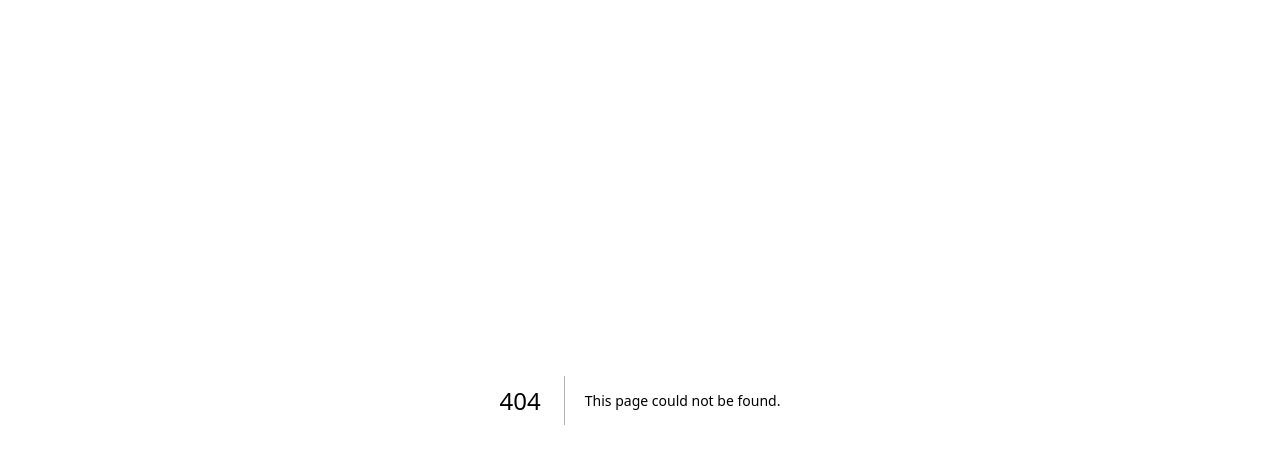
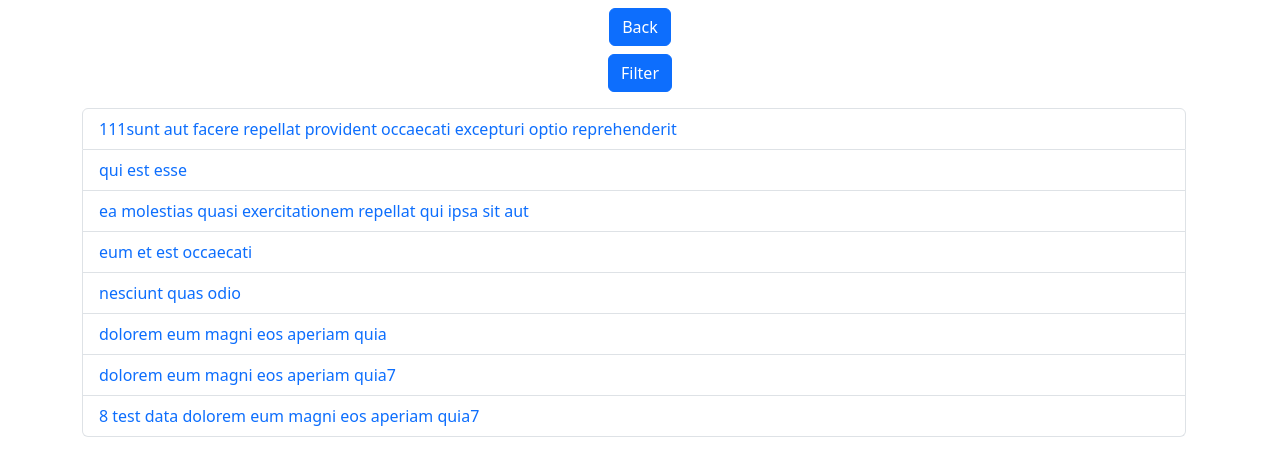
Before and after one commit to qasemB/codeyad_next_learning, a Next.js app: page /fPosts in a window 1280 px wide. Before the commit this address had no page. Shown: the top 476 px of the page. Built offline with nearby package versions, Linux system fonts and the light colour scheme; data requests are answered from the project's data file.

Commit message:
part#35-C9

```diff
--- a/db.json
+++ b/db.json
@@ -25,25 +25,25 @@
           "body": "ullam et saepe reiciendis voluptatem adipisci\nsit amet autem assumenda provident rerum culpa\nquis hic commodi nesciunt rem tenetur doloremque ipsam iure\nquis sunt voluptatem rerum illo velit"
         },
         {
-          "userId": 1,
+          "userId": 2,
           "id": 5,
           "title": "nesciunt quas odio",
           "body": "repudiandae veniam quaerat sunt sed\nalias aut fugiat sit autem sed est\nvoluptatem omnis possimus esse voluptatibus quis\nest aut tenetur dolor neque"
         },
         {
-          "userId": 1,
+          "userId": 2,
           "id": 6,
           "title": "dolorem eum magni eos aperiam quia",
           "body": "ut aspernatur corporis harum nihil quis provident sequi\nmollitia nobis aliquid molestiae\nperspiciatis et ea nemo ab reprehenderit accusantium quas\nvoluptate dolores velit et doloremque molestiae"
         },
         {
-          "userId": 1,
+          "userId": 2,
           "id": 7,
           "title": "dolorem eum magni eos aperiam quia7",
           "body": "ut aspernatur corporis harum nihil quis provident7 sequi\nmollitia nobis aliquid molestiae\nperspiciatis et ea nemo ab reprehenderit accusantium quas\nvoluptate dolores velit et doloremque molestiae"
         },
         {
-          "userId": 1,
+          "userId": 2,
           "id": 8,
           "title": "8 test data dolorem eum magni eos aperiam quia7",
           "body": "ut aspernatur corporis harum nihil quis provident7 sequi\nmollitia nobis aliquid molestiae\nperspiciatis et ea nemo ab reprehenderit accusantium quas\nvoluptate dolores velit et doloremque molestiae"
--- /dev/null
+++ b/pages/fPosts/index.js
@@ -0,0 +1,45 @@
+import Link from "next/link"
+import { useRouter } from "next/router"
+import { useState } from "react"
+import { Button, Container, ListGroup, Row } from "react-bootstrap"
+
+export default function Posts(props) {
+  const [filteredPosts, setFilteredPosts] = useState(props.posts)
+  const router = useRouter()
+
+  const handleFilterPosts = async (userId)=>{
+    const res = await fetch(`http://localhost:4000/posts?userId=${userId}`)
+    const posts = await res.json()
+    setFilteredPosts(posts)
+    router.push(`/fPosts?userId=${userId}`, null, {shallow: true})
+  }
+
+  return (
+    <Container className="d-flex justify-content-center align-items-center flex-column">
+      <Button className="mt-2" onClick={()=>router.back()} >Back</Button>
+      <Button className="mt-2" onClick={()=>handleFilterPosts(1)} >Filter</Button>
+      <Row className="mt-3 w-100">
+        <ListGroup>
+          {filteredPosts.map(p => (
+            <ListGroup.Item key={p.id}>
+              <Link className="text-decoration-none" href={`/posts/${p.id}`}>{p.title}</Link>
+            </ListGroup.Item>
+          ))}
+        </ListGroup>
+      </Row>
+    </Container>
+  )
+}
+
+export async function getServerSideProps(context) {
+  const {query} = context
+  const {userId} = query
+  const q = userId ? `?userId=${userId}` : ''
+  const res = await fetch(`http://localhost:4000/posts${q}`)
+  const posts = await res.json()
+  return {
+    props: {
+      posts,
+    }
+  }
+}
--- a/pages/index.js
+++ b/pages/index.js
@@ -18,6 +18,9 @@ export default function Home() {
             <ListGroup.Item action>
               <Link className="w-100 d-block text-decoration-none" href={"/admin/panel"}>admin - panel</Link>
             </ListGroup.Item>
+            <ListGroup.Item action>
+              <Link className="w-100 d-block text-decoration-none" href={"/fPosts"}>filtered posts</Link>
+            </ListGroup.Item>
         </ListGroup>
       </Row>
     </Container>
```
